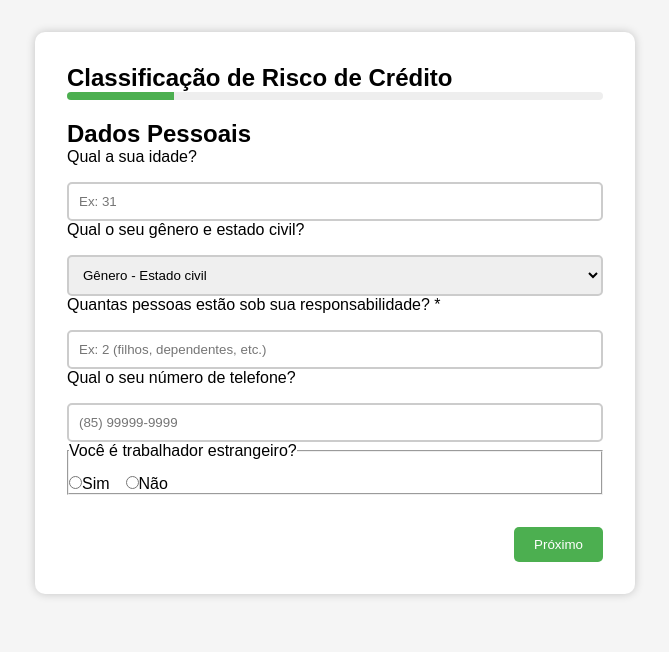
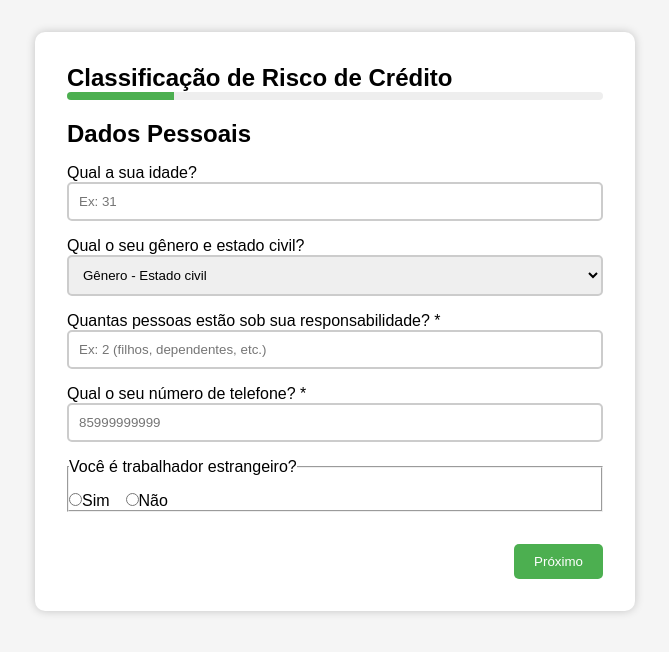
Before and after one commit to lucasrochabz/credit-rating, a React (Vite) app: page / in a window 1280 px wide. Shown: the top 652 px of the page, without its empty margins (305-974 px from the left). Built offline with nearby package versions, Linux system fonts and the light colour scheme.

Commit message:
atualizando schema

```diff
--- a/src/components/MultiStepForm/MultiStepForm.jsx
+++ b/src/components/MultiStepForm/MultiStepForm.jsx
@@ -5,13 +5,14 @@ import { ProgressBar } from '../ProgressBar';
 import { Step1, Step2, Step3, Step4, Step5 } from './Steps';
 
 const initialValues = {
-  nome: '',
-  cpf: '',
-  nascimento: '',
-  estadoCivil: '',
+  idade: '',
+  genero_estado_civil: '',
+  pessoas_responsaveis: '',
+  telefone: '',
+  trabalhador_estrangeiro: '',
 
   email: '',
-  telefone: '',
+  teste: '',
   endereco: '',
   estado: '',
 
--- a/src/components/MultiStepForm/Steps/Step1.jsx
+++ b/src/components/MultiStepForm/Steps/Step1.jsx
@@ -10,7 +10,7 @@ export const Step1 = () => {
       <label htmlFor="genero_estado_civil">
         Qual o seu gênero e estado civil?
       </label>
-      <Field name="genero_estado_civil" as="select">
+      <Field name="genero_estado_civil" id="genero_estado_civil" as="select">
         <option value="">Gênero - Estado civil</option>
         <option value="A91">Homem - Divorciado</option>
         <option value="A92">Mulher - Casada/Divorciada</option>
@@ -39,8 +39,13 @@ export const Step1 = () => {
         className="error"
       />
 
-      <label htmlFor="telefone">Qual o seu número de telefone?</label>
-      <Field name="telefone" id="telefone" placeholder="(85) 99999-9999" />
+      <label htmlFor="telefone">Qual o seu número de telefone? *</label>
+      <Field
+        type="number"
+        name="telefone"
+        id="telefone"
+        placeholder="85999999999"
+      />
       <ErrorMessage name="telefone" component="div" className="error" />
 
       <div>
@@ -51,7 +56,7 @@ export const Step1 = () => {
             <Field
               type="radio"
               name="trabalhador_estrangeiro"
-              id="trabalhador_estrangeiro"
+              id="trabalhador_estrangeiro_sim"
               value="sim"
             />
             Sim
@@ -61,7 +66,7 @@ export const Step1 = () => {
             <Field
               type="radio"
               name="trabalhador_estrangeiro"
-              id="trabalhador_estrangeiro"
+              id="trabalhador_estrangeiro_nao"
               value="nao"
             />
             Não
--- a/src/index.css
+++ b/src/index.css
@@ -55,6 +55,10 @@ input, select {
   border: 2px solid var(--gray-color);
   border-radius: 5px;
   padding: 10px;
+  /* margin-top: 1rem; */
+}
+
+label, fieldset {
   margin-top: 1rem;
 }
 
--- a/src/schemas/validationSchemas.js
+++ b/src/schemas/validationSchemas.js
@@ -2,11 +2,23 @@ import * as Yup from 'yup';
 
 export const validationSchemas = [
   Yup.object({
-    nome: Yup.string().required('O nome é obrigatório.'),
-    cpf: Yup.string().required('O CPF é obrigatório.'),
-    nascimento: Yup.string().required('A data de nascimento é obrigatória.'),
-    estadoCivil: Yup.string().required('O estado civil é obrigatório.'),
+    idade: Yup.number()
+      .required('A idade é obrigatória.')
+      .integer('A idade dever ser um número inteiro')
+      .positive('A idade deve ser um número positivo')
+      .min(18, 'A idade mínima é 18 anos'),
+    genero_estado_civil: Yup.string().required(
+      'O genero e o estado civil são obrigatórios.',
+    ),
+    pessoas_responsaveis: Yup.number().required(
+      'O campo de pessoas responsaveis é obrigatório.',
+    ),
+    telefone: Yup.number().required('O telefone é obrigatório.'),
+    trabalhador_estrangeiro: Yup.string().required(
+      'O campo de trabalhador estrangeiro é obrigatório.',
+    ),
   }),
+
   Yup.object({
     email: Yup.string()
       .email('Informe um email válido.')
@@ -27,4 +39,9 @@ export const validationSchemas = [
     finalidade: Yup.string().required('A finalidade é obrigatória.'),
     score: Yup.string().required('O score é obrigatório.'),
   }),
+  Yup.object({
+    parceiros_fiadores: Yup.number().required(
+      'O valor solicitado é obrigatório.',
+    ),
+  }),
 ];
```
